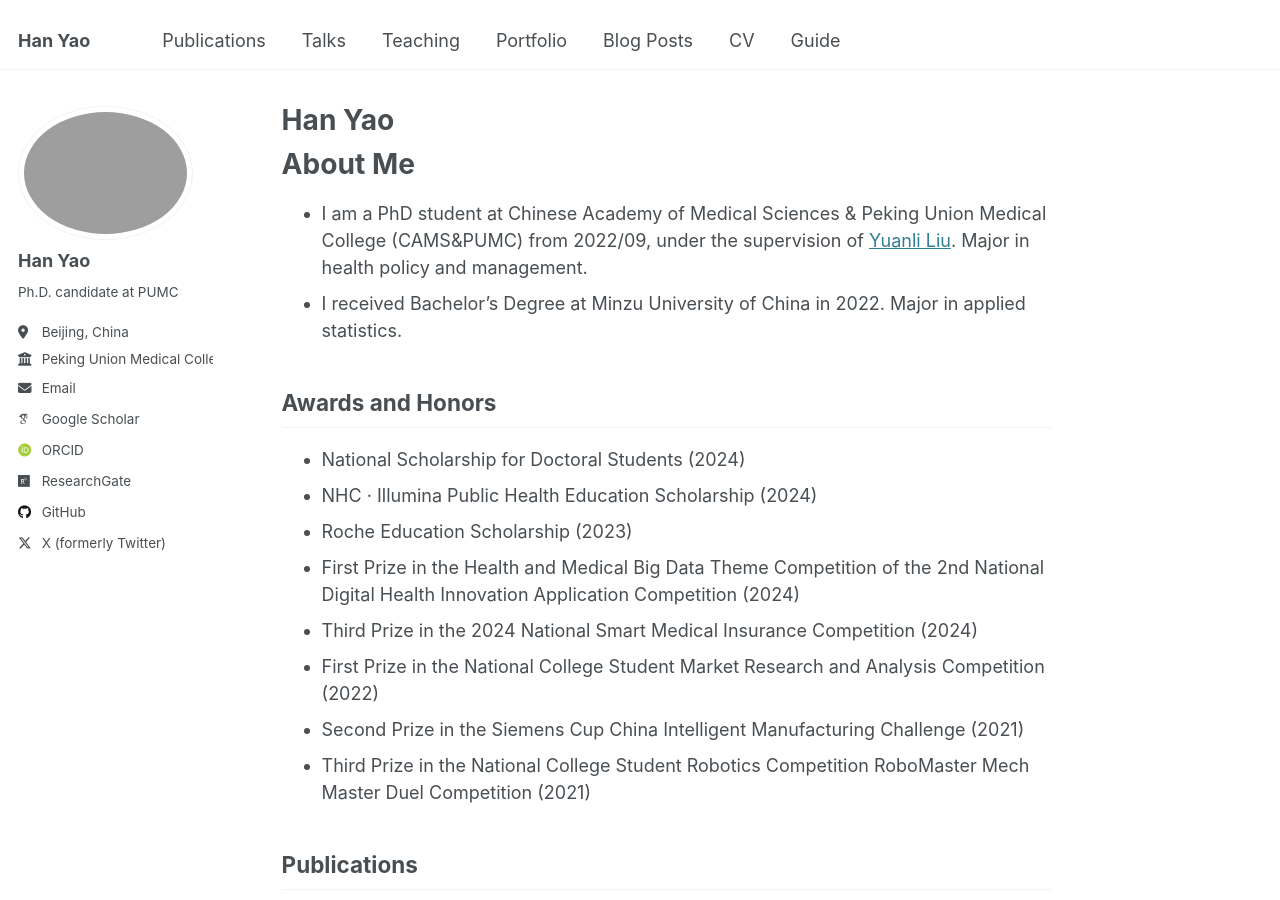
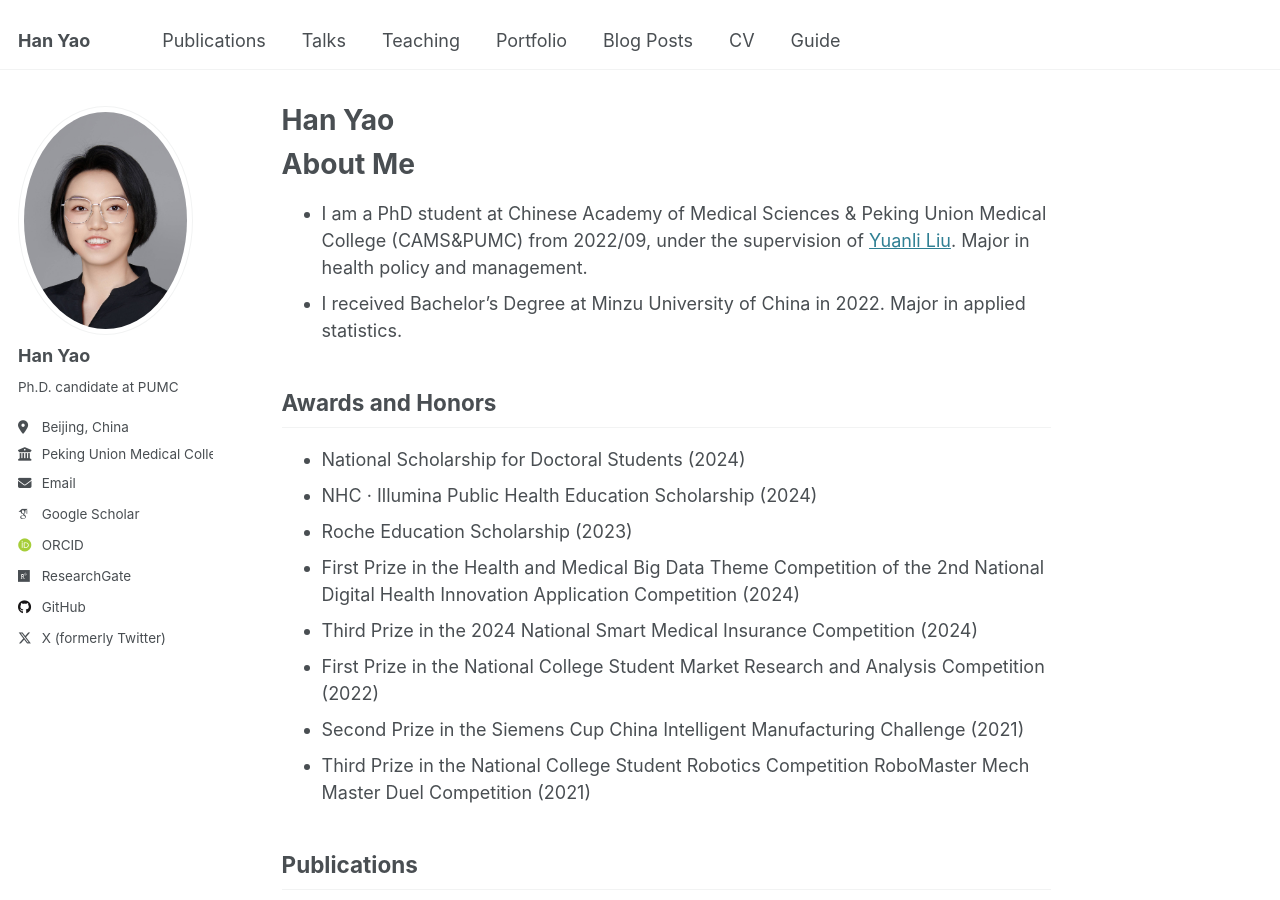
Before and after one commit to hannalyao/yaohan.github.io, a Jekyll site: the page built from _pages/about.md, in a window 1280 px wide and 900 px high. Built offline with Jekyll 4.4.1, drawn with Linux system fonts in a browser that asks for light colours; some web fonts are replaced.

Commit message:
_config.yml

```diff
--- a/_config.yml
+++ b/_config.yml
@@ -22,7 +22,7 @@ repository               : "hannalyao.github.io"
 #               Additional customization can be done by editing /_includes/author-profile.html
 author:
   # Biographic information
-  avatar           : "profile1.png"
+  avatar           : "yaohan.jpg"
   name             : "Han Yao"
   pronouns         : # example: "she/her"
   bio              : "Ph.D. candidate at PUMC"
```
